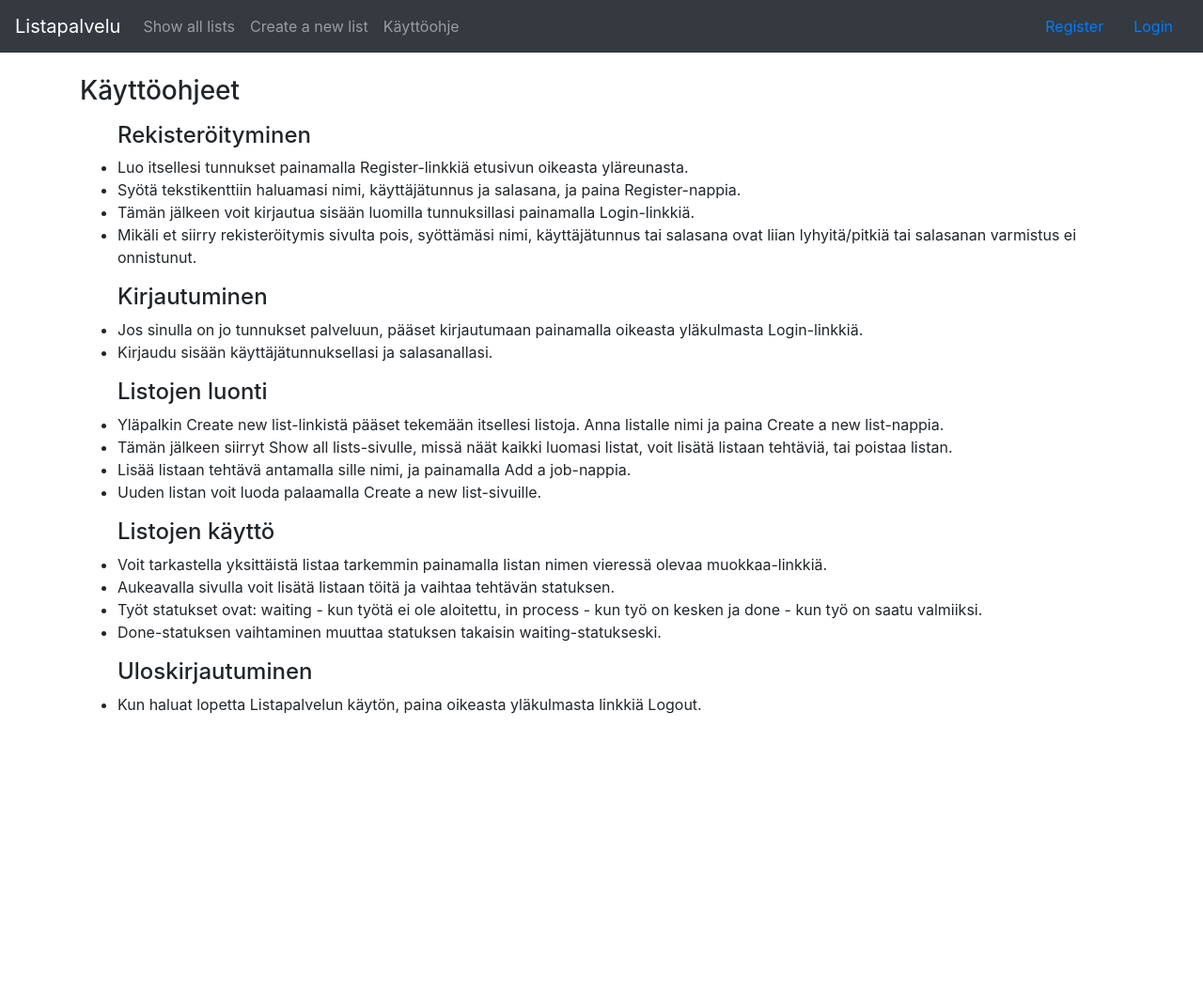
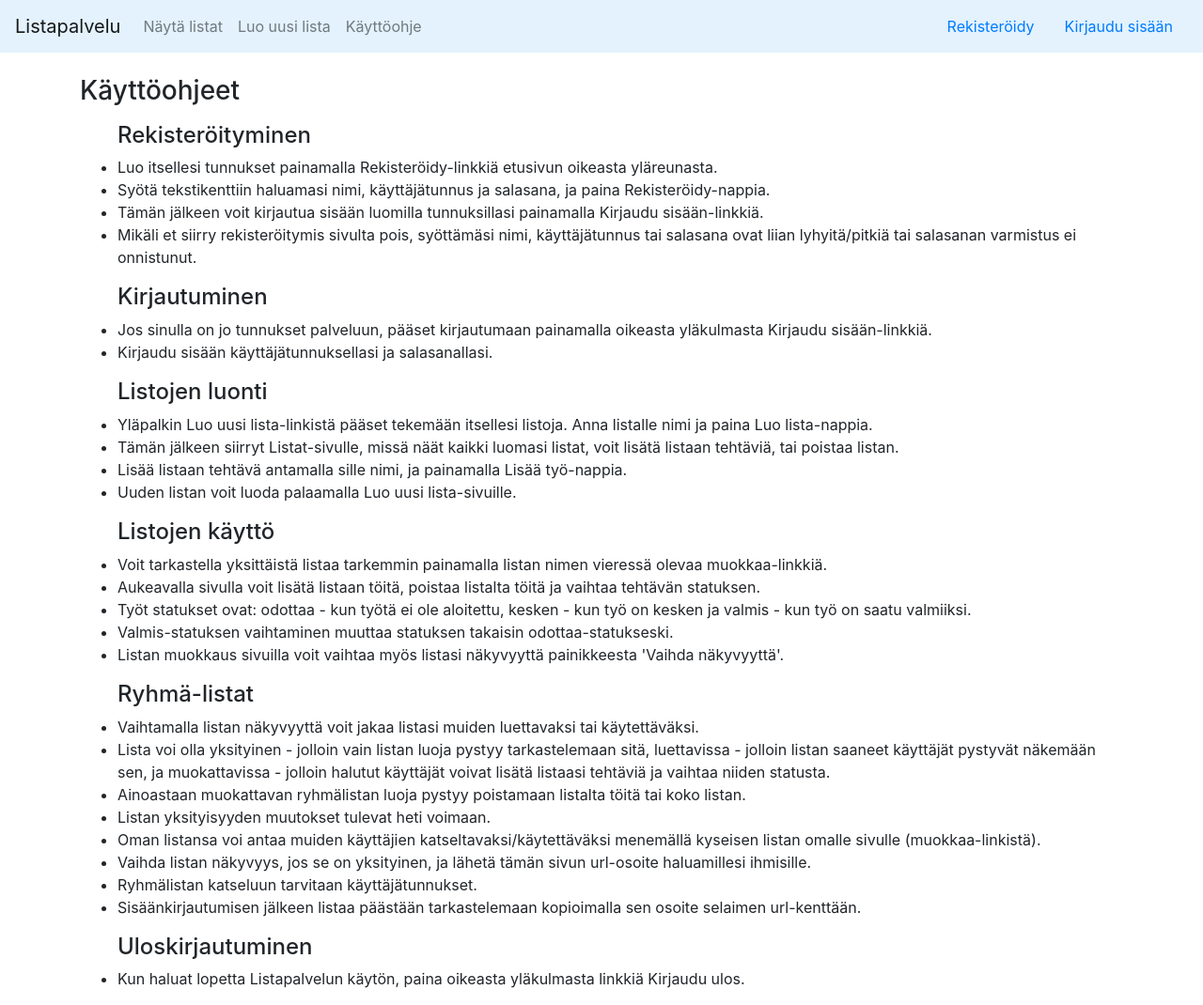
Before and after one commit to inkeriV/Listapalvelu, a Flask app: page /kayttoohje/ in a window 1280 px wide. Shown: the whole page at 94% size. Before the commit the page ends 760 px from the top, so only its background shows below. Run offline with Flask 2, Linux system fonts and the light colour scheme; some libraries are stand-ins or nearby versions.

Commit message:
työn poisto, sivut suomeksi

```diff
--- a/application/templates/auth/registerform.html
+++ b/application/templates/auth/registerform.html
@@ -2,7 +2,7 @@
 {{ error }}
 
 {% block body %}
-	<h4> Register </h4>
+	<h4> Rekisteröidy </h4>
 		<form method="POST" action="{{url_for('register')}}">
 			<table>
 				<tr>
--- a/application/templates/demo.html
+++ b/application/templates/demo.html
@@ -2,7 +2,7 @@
 
   {% block body %}
     <p>
-    Hei maailma!
+    Tervetuloa!
     </p>
     <p>
     	<!-- etsitään muuttujaa nimeltä nimi ja asetetaan sen arvo tähän -->
--- a/application/templates/index.html
+++ b/application/templates/index.html
@@ -2,7 +2,7 @@
 
 {% block body %}
 	<p>
-	Hei kaikki!
+	Tervetuloa!
 	</p>
 
 	{% if lazy_users is defined %}
--- a/application/templates/layout.html
+++ b/application/templates/layout.html
@@ -1,5 +1,5 @@
 <!DOCTYPE html>
-<html lang="en">
+<html lang="fi">
 	<head>
 		<meta charset="utf-8">
 
@@ -10,7 +10,7 @@
 	</head>
 
 	<body>
-		<nav class="navbar navbar-expand-md navbar-dark bg-dark mb-4">
+		<nav class="navbar navbar-expand-md mb-4 navbar-light" style="background-color: #e3f2fd;">
 			<a class="navbar-brand" href="#">Listapalvelu</a>
 			<button class="navbar-toggler" type="button" data-toggle="collapse" data-target="#navbarCollapse" aria-controls="navbarCollapse" aria-expanded="false" aria-label="Toggle navigation">
 				<span class="navbar-toggler-icon"></span>
@@ -18,10 +18,10 @@
 				<div class="collapse navbar-collapse" id="navbarCollapse">
 				    	<ul class="navbar-nav mr-auto">
 						<li class="nav-item">
-				          		<a class="nav-link" href="{{ url_for('lists_index') }}">Show all lists</a>
+				          		<a class="nav-link" href="{{ url_for('lists_index') }}">Näytä listat</a>
 				          	</li>
 				          	<li class="nav-item">
-				          		<a class="nav-link" href="{{ url_for('lists_form') }}">Create a new list</a>
+				          		<a class="nav-link" href="{{ url_for('lists_form') }}">Luo uusi lista</a>
 				          	</li>
 				          	<li class="nav-item">
 				          		<a class="nav-link" href="{{ url_for('ohje') }}">Käyttöohje</a>
@@ -29,11 +29,11 @@
 				       	</ul>
 				       	<div class="form-inline mt-2 mt-md-0">
 						{% if current_user.is_authenticated %}
-						<a class="nav-link" href="{{ url_for('auth_logout') }}">Hello, {{ current_user.name }} ___ Logout</a>
+						<a class="nav-link" href="{{ url_for('auth_logout') }}">Hei, {{ current_user.name }} ___ Kirjaudu ulos</a>
 						{% else %}
-						<a class="nav-link" href="{{ url_for('register') }}" >Register</a>
+						<a class="nav-link" href="{{ url_for('register') }}" >Rekisteröidy</a>
 						<tr></tr>
-						<a class="nav-link" href="{{ url_for('auth_login') }}">Login</a>
+						<a class="nav-link" href="{{ url_for('auth_login') }}">Kirjaudu sisään</a>
 						{% endif %}
 					</div>
 				</div>
--- a/application/templates/lists/kayttoohje.html
+++ b/application/templates/lists/kayttoohje.html
@@ -7,29 +7,42 @@
 		<p></p>
 		<ul>
 			<h4> Rekisteröityminen </h4>
-				<li>Luo itsellesi tunnukset painamalla Register-linkkiä etusivun oikeasta yläreunasta.</li>
-				<li>Syötä tekstikenttiin haluamasi nimi, käyttäjätunnus ja salasana, ja paina Register-nappia.</li>
-				<li>Tämän jälkeen voit kirjautua sisään luomilla tunnuksillasi painamalla Login-linkkiä.</li>
+				<li>Luo itsellesi tunnukset painamalla Rekisteröidy-linkkiä etusivun oikeasta yläreunasta.</li>
+				<li>Syötä tekstikenttiin haluamasi nimi, käyttäjätunnus ja salasana, ja paina Rekisteröidy-nappia.</li>
+				<li>Tämän jälkeen voit kirjautua sisään luomilla tunnuksillasi painamalla Kirjaudu sisään-linkkiä.</li>
 				<li>Mikäli et siirry rekisteröitymis sivulta pois, syöttämäsi nimi, käyttäjätunnus tai salasana ovat liian lyhyitä/pitkiä tai salasanan varmistus ei onnistunut.</li>
 			<p></p>
 			<h4> Kirjautuminen </h4>
-				<li>Jos sinulla on jo tunnukset palveluun, pääset kirjautumaan painamalla oikeasta yläkulmasta Login-linkkiä.</li>
+				<li>Jos sinulla on jo tunnukset palveluun, pääset kirjautumaan painamalla oikeasta yläkulmasta Kirjaudu sisään-linkkiä.</li>
 				<li>Kirjaudu sisään käyttäjätunnuksellasi ja salasanallasi.</li>
 			<p></p>
 			<h4> Listojen luonti </h4>
-				<li>Yläpalkin Create new list-linkistä pääset tekemään itsellesi listoja. Anna listalle nimi ja paina Create a new list-nappia.</li>
-				<li>Tämän jälkeen siirryt Show all lists-sivulle, missä näät kaikki luomasi listat, voit lisätä listaan tehtäviä, tai poistaa listan.</li>
-				<li>Lisää listaan tehtävä antamalla sille nimi, ja painamalla Add a job-nappia.</li>
-				<li>Uuden listan voit luoda palaamalla Create a new list-sivuille.</li>
+				<li>Yläpalkin Luo uusi lista-linkistä pääset tekemään itsellesi listoja. Anna listalle nimi ja paina Luo lista-nappia.</li>
+				<li>Tämän jälkeen siirryt Listat-sivulle, missä näät kaikki luomasi listat, voit lisätä listaan tehtäviä, tai poistaa listan.</li>
+				<li>Lisää listaan tehtävä antamalla sille nimi, ja painamalla Lisää työ-nappia.</li>
+				<li>Uuden listan voit luoda palaamalla Luo uusi lista-sivuille.</li>
 			<p></p>
 			<h4> Listojen käyttö </h4>
 				<li>Voit tarkastella yksittäistä listaa tarkemmin painamalla listan nimen vieressä olevaa muokkaa-linkkiä.</li>
-				<li>Aukeavalla sivulla voit lisätä listaan töitä ja vaihtaa tehtävän statuksen.</li>
-				<li>Työt statukset ovat: waiting - kun työtä ei ole aloitettu, in process - kun työ on kesken ja done - kun työ on saatu valmiiksi.</li>
-				<li>Done-statuksen vaihtaminen muuttaa statuksen takaisin waiting-statukseski.</li>
+				<li>Aukeavalla sivulla voit lisätä listaan töitä, poistaa listalta töitä ja vaihtaa tehtävän statuksen.</li>
+				<li>Työt statukset ovat: odottaa - kun työtä ei ole aloitettu, kesken - kun työ on kesken ja valmis - kun työ on saatu valmiiksi.</li>
+				<li>Valmis-statuksen vaihtaminen muuttaa statuksen takaisin odottaa-statukseski.</li>
+				<li>Listan muokkaus sivuilla voit vaihtaa myös listasi näkyvyyttä painikkeesta 'Vaihda näkyvyyttä'.</li>
+
+			<p></p>
+			<h4> Ryhmä-listat </h4>
+				<li>Vaihtamalla listan näkyvyyttä voit jakaa listasi muiden luettavaksi tai käytettäväksi.</li>
+				<li>Lista voi olla yksityinen - jolloin vain listan luoja pystyy tarkastelemaan sitä, luettavissa - jolloin listan saaneet käyttäjät pystyvät näkemään sen, ja muokattavissa - jolloin halutut käyttäjät voivat lisätä listaasi tehtäviä ja vaihtaa niiden statusta.</li>
+				<li>Ainoastaan muokattavan ryhmälistan luoja pystyy poistamaan listalta töitä tai koko listan.</li>
+				<li>Listan yksityisyyden muutokset tulevat heti voimaan.</li>
+				<li>Oman listansa voi antaa muiden käyttäjien katseltavaksi/käytettäväksi menemällä kyseisen listan omalle sivulle (muokkaa-linkistä).</li>
+				<li>Vaihda listan näkyvyys, jos se on yksityinen, ja lähetä tämän sivun url-osoite haluamillesi ihmisille.</li>
+				<li>Ryhmälistan katseluun tarvitaan käyttäjätunnukset.</li>
+				<li>Sisäänkirjautumisen jälkeen listaa päästään tarkastelemaan kopioimalla sen osoite selaimen url-kenttään.</li>
+
 			<p></p>
 			<h4> Uloskirjautuminen </h4>
-				<li>Kun haluat lopetta Listapalvelun käytön, paina oikeasta yläkulmasta linkkiä Logout.</li>
+				<li>Kun haluat lopetta Listapalvelun käytön, paina oikeasta yläkulmasta linkkiä Kirjaudu ulos.</li>
 
 		</ul>
 
--- a/application/templates/lists/listaus.html
+++ b/application/templates/lists/listaus.html
@@ -31,7 +31,7 @@
 						</td>
 
 						<td colspan="2">
-						<input type="submit" value="Add a job"/>
+						<input type="submit" value="Lisää työ"/>
 					</form>
 				</td>
 
@@ -39,7 +39,7 @@
 			{% for job in jobs %}
 				{% if job.list_id == list.id %}
 				<tr>
-					<td><li>{{ job.name }}</li></td>
+					<td></td><td>{{ job.name }}</td>
 				</tr>
 				{% endif %}
 			{% endfor %}
--- a/application/templates/lists/new.html
+++ b/application/templates/lists/new.html
@@ -22,7 +22,7 @@
 		<tr>
 			<td colspan="2">
 
-				<input type= "submit" value="Create a new list"/>
+				<input type= "submit" value="Luo lista"/>
 			</td>
 		</tr>
 </form>
```
Also changed, not shown: application/jobs/views.py (+9 -0 lines), application/templates/lists/readwrite.html (+5 -5 lines), application/templates/lists/showlist.html (+14 -9 lines).
